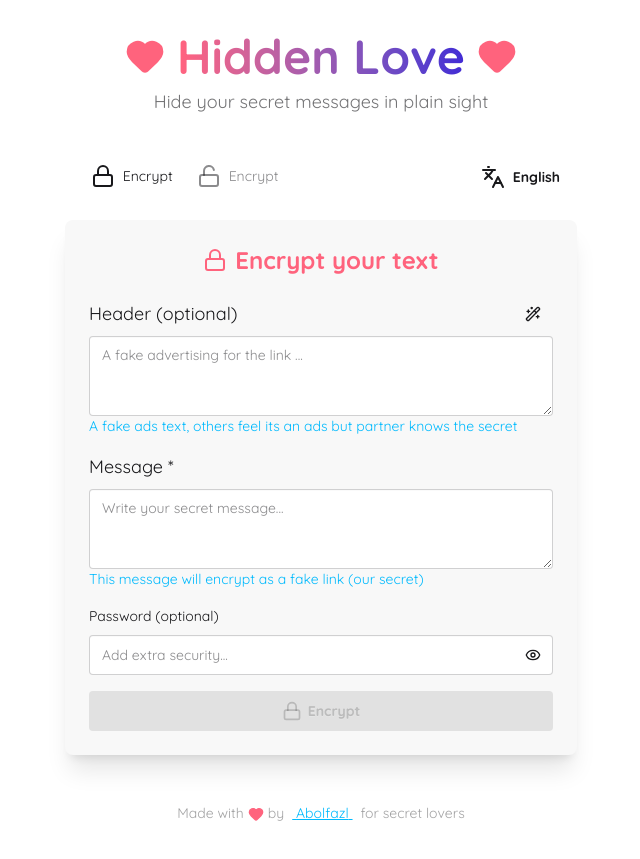
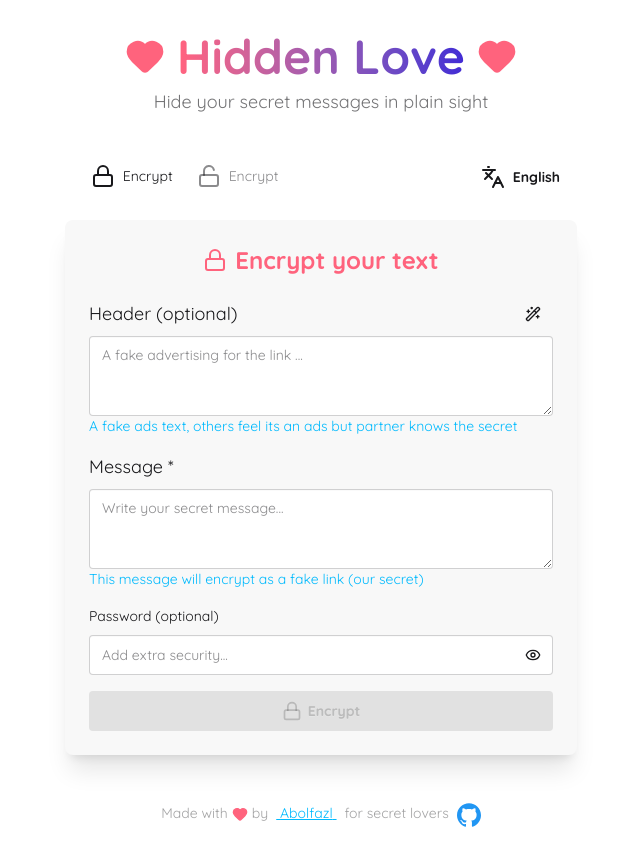
Before and after one commit to abolraj/hidden-love, a React (Vite) app: page / in a window 1280 px wide. Shown: the whole page, without its empty margins (319-959 px from the left). Built offline with nearby package versions, Linux system fonts and the light colour scheme.

Commit message:
feat(layouts/MainLayout): Add github link

```diff
--- a/src/layouts/MainLayout.tsx
+++ b/src/layouts/MainLayout.tsx
@@ -27,7 +27,7 @@
 
                 <main>{children}</main>
 
-                <footer className="text-center mt-12 text-base-content/40 text-sm">
+                <footer className="text-center mt-12 text-base-content/40 text-sm flex flex-wrap justify-center gap-2">
                     <p className='whitespace-pre-line'>
                         {t('made_with')}
                         <Heart className="w-4 h-4 text-error fill-error inline mx-1" />
@@ -35,8 +35,17 @@
                         <a href="https://abolfazlrajaee.ir" className='link link-info px-2'>
                             &nbsp;{t('abolfazl')}&nbsp;
                         </a>
-                        { t('for_secret_lovers')}
+                        {t('for_secret_lovers')}
+
                     </p>
+                    <a href="https://github.com/abolraj/hidden-love" className='link block w-min'>
+                        <svg xmlns="http://www.w3.org/2000/svg" width="24" height="24" fill="#2196F3" viewBox="0 0 24 24">
+                            <title>
+                                GitHub</title>
+                            <path d="M12 .297c-6.63 0-12 5.373-12 12 0 5.303 3.438 9.8 8.205 11.385.6.113.82-.258.82-.577 0-.285-.01-1.04-.015-2.04-3.338.724-4.042-1.61-4.042-1.61C4.422 18.07 3.633 17.7 3.633 17.7c-1.087-.744.084-.729.084-.729 1.205.084 1.838 1.236 1.838 1.236 1.07 1.835 2.809 1.305 3.495.998.108-.776.417-1.305.76-1.605-2.665-.3-5.466-1.332-5.466-5.93 0-1.31.465-2.38 1.235-3.22-.135-.303-.54-1.523.105-3.176 0 0 1.005-.322 3.3 1.23.96-.267 1.98-.399 3-.405 1.02.006 2.04.138 3 .405 2.28-1.552 3.285-1.23 3.285-1.23.645 1.653.24 2.873.12 3.176.765.84 1.23 1.91 1.23 3.22 0 4.61-2.805 5.625-5.475 5.92.42.36.81 1.096.81 2.22 0 1.606-.015 2.896-.015 3.286 0 .315.21.69.825.57C20.565 22.092 24 17.592 24 12.297c0-6.627-5.373-12-12-12">
+                            </path>
+                        </svg>
+                    </a>
                 </footer>
             </div>
         </div>
```
